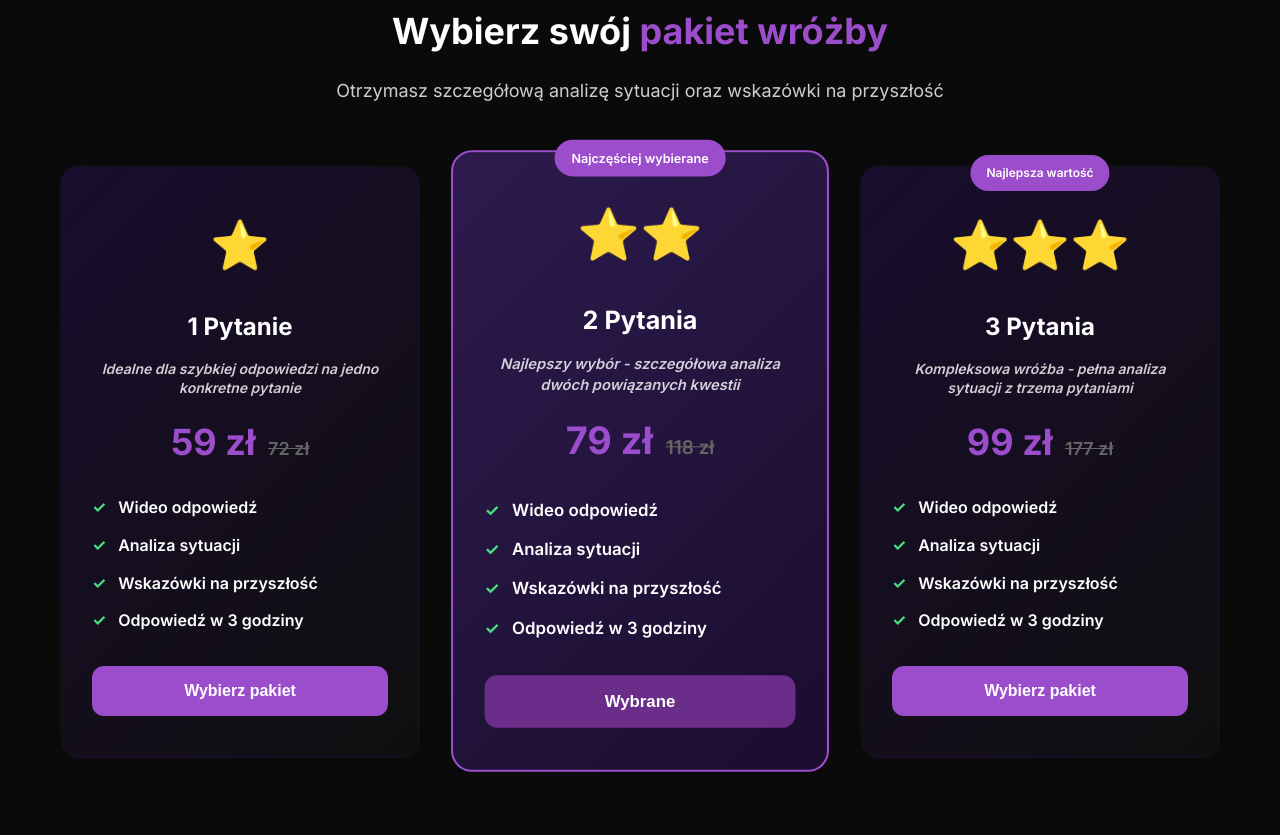
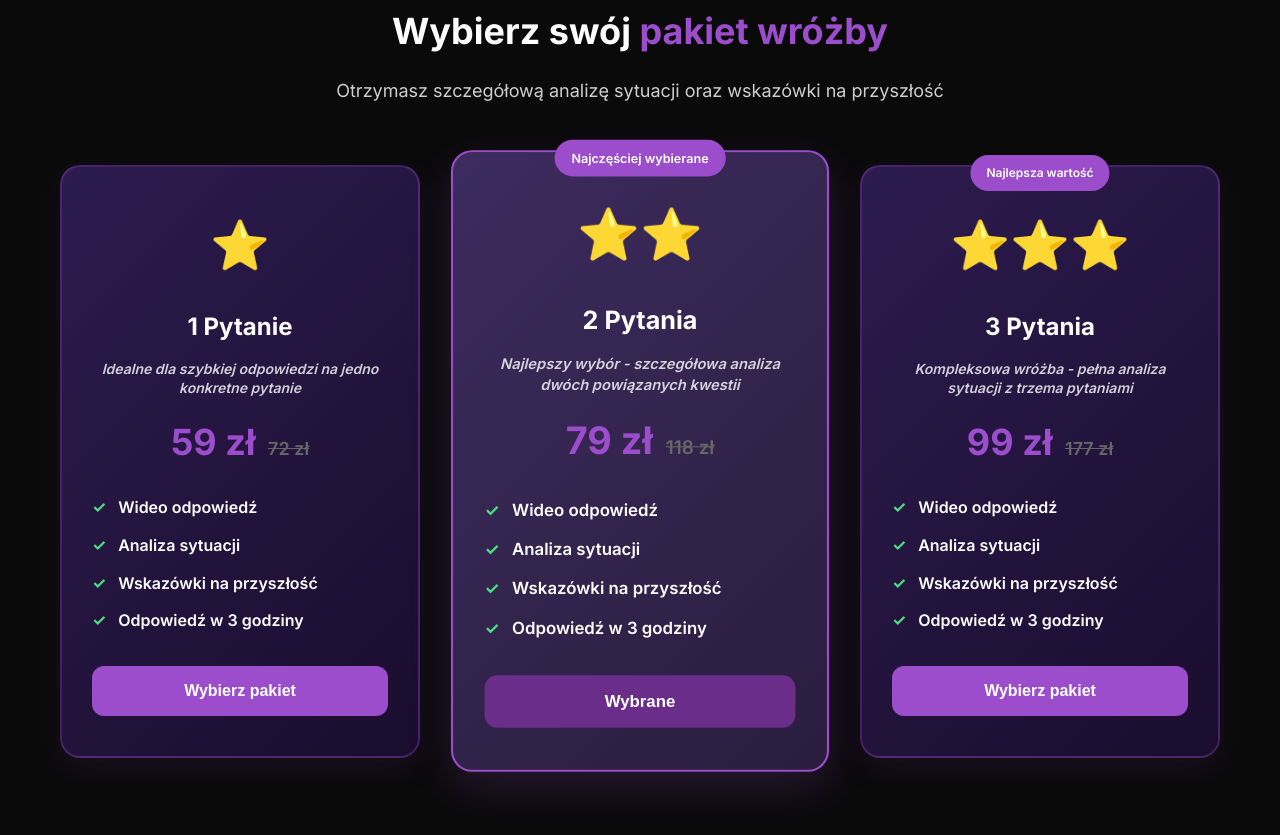
Before and after one commit to bmenago/pro, a plain HTML site: page index.html in a window 1280 px wide. Shown: the part 897-1732 px from the top of the page. Drawn offline with Linux system fonts and the light colour scheme.

Commit message:
Update styles.css

```diff
--- a/styles.css
+++ b/styles.css
@@ -425,25 +425,28 @@ body {
 }
 
 .package-card {
-    background: linear-gradient(135deg, #1a0d2e 0%, #0f0f0f 100%);
+    background: linear-gradient(135deg, #2d1b4e 0%, #1a0d2e 100%);
     border-radius: 20px;
     padding: 40px 30px;
     text-align: center;
     position: relative;
-    border: 2px solid transparent;
+    border: 2px solid rgba(156, 77, 204, 0.3);
     transition: all 0.3s ease;
+    box-shadow: 0 10px 30px rgba(156, 77, 204, 0.1);
 }
 
 .package-card:hover {
     border-color: #9c4dcc;
     transform: translateY(-5px);
-    box-shadow: 0 20px 60px rgba(156, 77, 204, 0.2);
+    box-shadow: 0 25px 70px rgba(156, 77, 204, 0.3);
+    background: linear-gradient(135deg, #3d2b5e 0%, #2a1d3e 100%);
 }
 
 .package-card.popular {
     border-color: #9c4dcc;
-    background: linear-gradient(135deg, #2d1b4e 0%, #1a0d2e 100%);
+    background: linear-gradient(135deg, #3d2b5e 0%, #2a1d3e 100%);
     transform: scale(1.05);
+    box-shadow: 0 15px 40px rgba(156, 77, 204, 0.2);
 }
 
 .popular-badge, .best-value-badge {
```
